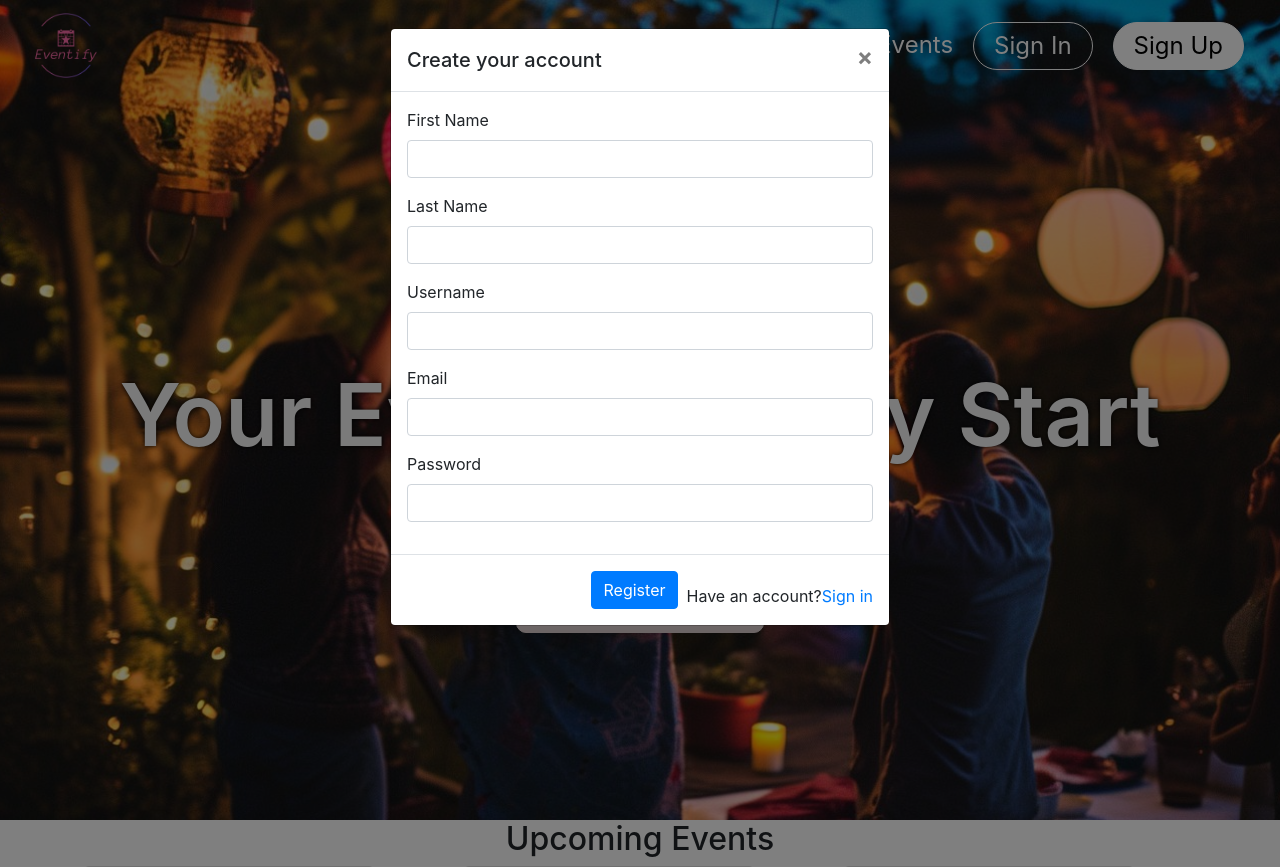
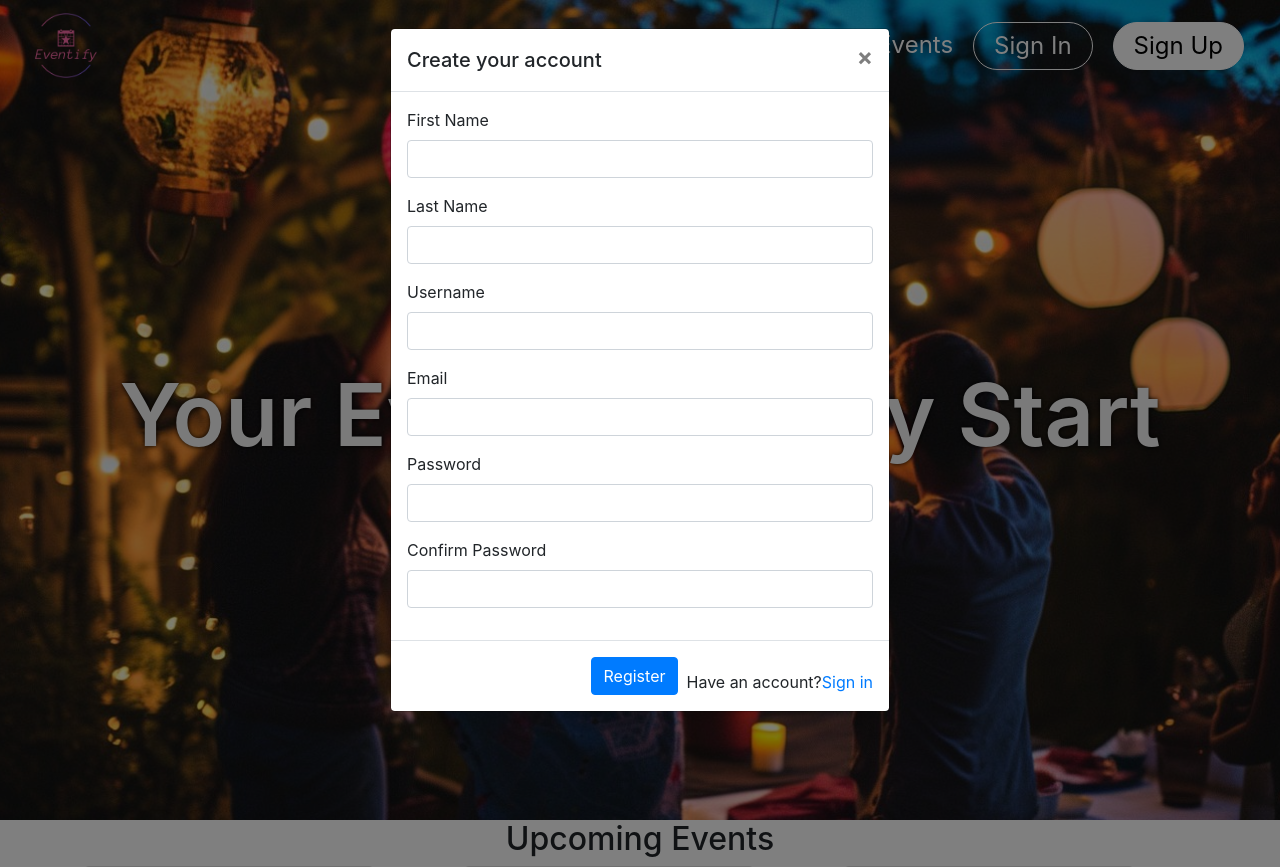
Before and after one commit to hajarzaitouni/Eventify, a Flask app: page / in a window 1280 px wide, after a click on "Sign Up". Shown: the top 867 px of the page. Run offline with Flask 3, Linux system fonts and the light colour scheme; some libraries are stand-ins or nearby versions.

Commit message:
add confirm password attribute to Registartionforms class and update Register modal

```diff
--- a/app/forms.py
+++ b/app/forms.py
@@ -1,7 +1,7 @@
 from app.models import User
 from flask_wtf import FlaskForm
 from wtforms import StringField, PasswordField, SubmitField, BooleanField, DateTimeLocalField
-from wtforms.validators import DataRequired, Email, ValidationError, Length
+from wtforms.validators import DataRequired, Email, ValidationError, EqualTo
 from flask_wtf.file import FileField, FileAllowed
 
 
@@ -19,6 +19,9 @@ class RegisterForm(FlaskForm):
     last_name = StringField('Last Name', validators=[DataRequired()])
     email = StringField('Email', validators=[DataRequired()])
     password = PasswordField('Password', validators=[DataRequired()])
+    confirm_password = PasswordField('Confirm Password',
+                                     validators=[DataRequired(),
+                                                 EqualTo('password', message='Passwords must match')])
     submit = SubmitField('Register')
 
     def validate_username(self, username):
--- a/app/templates/layout.html
+++ b/app/templates/layout.html
@@ -115,6 +115,16 @@
                 event.preventDefault();
 
                 let formData = new FormData(this);
+                let pwd = formData.get('password');
+                let confirmPwd = formData.get('confirm_password');
+
+                if (pwd !== confirmPwd) {
+                    $('#alertMessage')
+                        .removeClass('d-none')
+                        .addClass('alert-danger')
+                        .html('Passwords must match.');
+                    return;
+                }
 
                 fetch('{{ url_for("register") }}', {
                     method: 'POST',
@@ -127,6 +137,11 @@
                             .removeClass('d-none alert-danger')
                             .addClass('alert-success')
                             .html(data.message);
+
+                        setTimeout(function () {
+                            $('#registerModal').modal('hide');
+                            $('#loginModal').modal('show');
+                        }, 2000);
 
                     } else {
                         $('#alertMessage')
--- a/app/templates/register.html
+++ b/app/templates/register.html
@@ -32,6 +32,10 @@
                 <label for="password">Password</label>
                 {{ register_form.password(class="form-control", id="password") }}
             </div>
+            <div class="form-group">
+                <label for="confirm_password">Confirm Password</label>
+                {{ register_form.confirm_password(class="form-control", id="confirm_password") }}
+            </div>
         </div>
         <div class="modal-footer">
             <button type="submit" class="btn btn-primary">Register</button>
```
